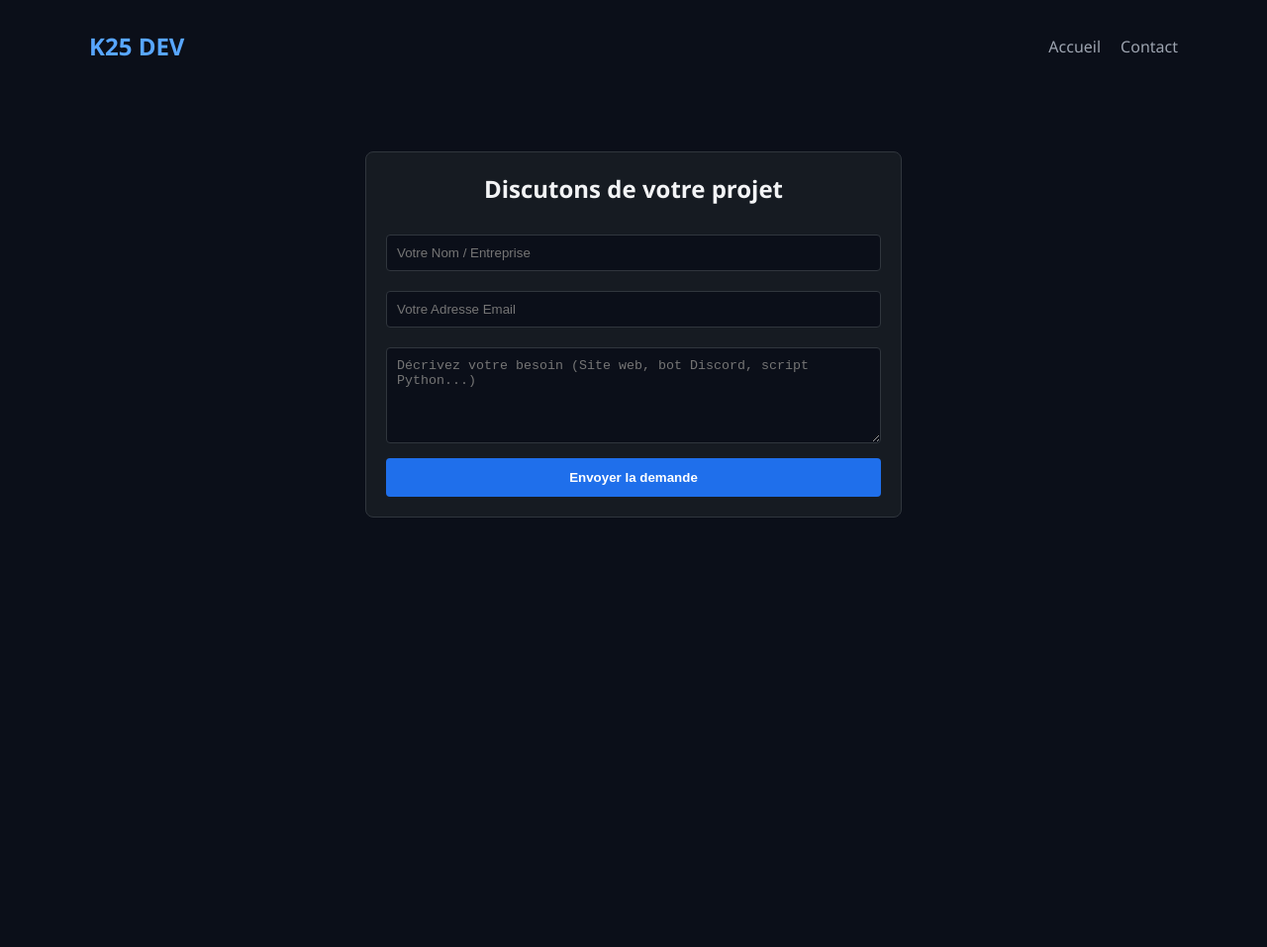
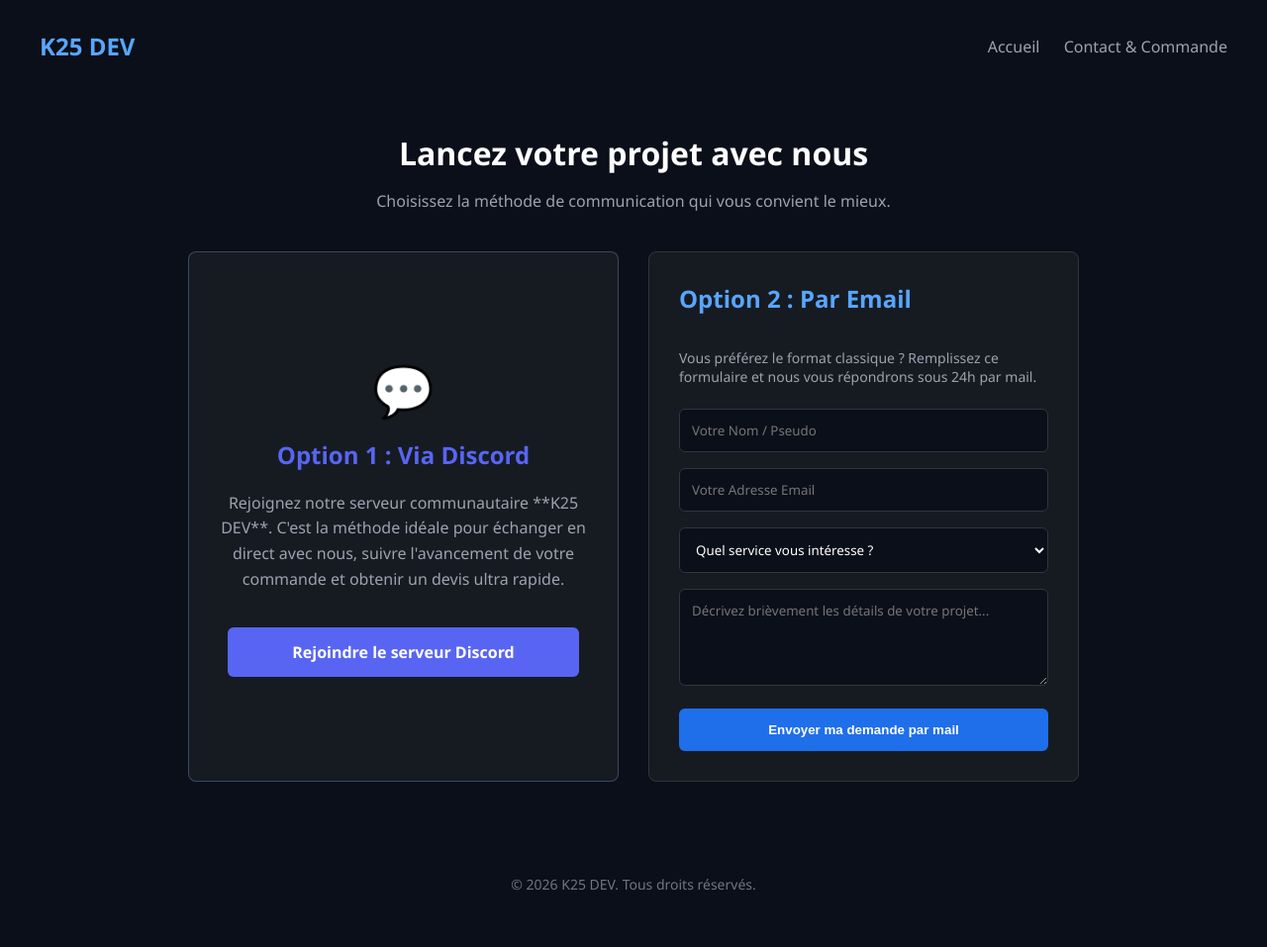
Before and after one commit to Ti-ti25/K25DEV, a website: page contact.html in a window 1280 px wide. Shown: the whole page at 99% size. Before the commit the page ends 800 px from the top, so only its background shows below. Drawn offline with Linux system fonts and the light colour scheme.

Commit message:
Add files via upload

```diff
--- a/contact.html
+++ b/contact.html
@@ -3,32 +3,99 @@
 <head>
     <meta charset="UTF-8">
     <meta name="viewport" content="width=device-width, initial-scale=1.0">
-    <title>Contact | K25 DEV</title>
+    <title>Discuter d'un projet | K25 DEV</title>
     <style>
-        body { background-color: #0b0f19; color: #f3f4f6; font-family: 'Segoe UI', sans-serif; margin: 0; }
-        header { max-width: 1100px; margin: 0 auto; padding: 30px 20px; display: flex; justify-content: space-between; align-items: center; }
-        .logo { font-size: 24px; font-weight: bold; color: #58a6ff; text-decoration: none;}
-        nav a { color: #9ca3af; text-decoration: none; margin-left: 20px; }
-        .container { max-width: 500px; margin: 60px auto; padding: 20px; background: #161b22; border: 1px solid #30363d; border-radius: 8px; }
-        h2 { text-align: center; margin-top: 0; }
-        input, textarea { width: 100%; padding: 10px; margin: 10px 0; background: #0b0f19; border: 1px solid #30363d; color: white; border-radius: 4px; box-sizing: border-box; }
-        button { width: 100%; padding: 12px; background: #1f6feb; border: none; color: white; font-weight: bold; border-radius: 4px; cursor: pointer; }
+        body { background-color: #0b0f19; color: #f3f4f6; font-family: 'Segoe UI', sans-serif; margin: 0; padding: 0; }
+        header { max-width: 1200px; margin: 0 auto; padding: 30px 20px; display: flex; justify-content: space-between; align-items: center; }
+        .logo { font-size: 24px; font-weight: bold; color: #58a6ff; text-decoration: none; }
+        nav a { color: #9ca3af; text-decoration: none; margin-left: 20px; font-weight: 500; }
+        nav a:hover { color: #58a6ff; }
+
+        .container { max-width: 900px; margin: 40px auto; padding: 0 20px; }
+        h1 { text-align: center; color: #ffffff; margin-bottom: 10px; font-size: 32px; }
+        .subtitle { text-align: center; color: #9ca3af; margin-bottom: 40px; font-size: 16px; }
+
+        /* Grille pour les deux choix de contact */
+        .contact-grid { display: flex; gap: 30px; }
+        .contact-box { flex: 1; background: #161b22; border: 1px solid #30363d; border-radius: 8px; padding: 30px; display: flex; flex-direction: column; justify-content: space-between; }
+
+        /* Style de l'option Discord */
+        .box-discord { border-color: rgba(114, 137, 218, 0.4); text-align: center; justify-content: center; align-items: center; }
+        .box-discord:hover { border-color: #5865f2; }
+        .discord-icon { font-size: 50px; margin-bottom: 15px; }
+        .box-discord h2 { color: #5865f2; margin-top: 0; }
+        .btn-discord { display: inline-block; background-color: #5865f2; color: white; padding: 14px 28px; border-radius: 6px; text-decoration: none; font-weight: bold; width: 80%; transition: background 0.2s; margin-top: 20px; }
+        .btn-discord:hover { background-color: #4752c4; }
+
+        /* Style de l'option Formulaire Mail */
+        .box-mail h2 { color: #58a6ff; margin-top: 0; }
+        input, textarea, select { width: 100%; padding: 12px; margin: 8px 0; background: #0b0f19; border: 1px solid #30363d; color: white; border-radius: 6px; box-sizing: border-box; font-family: inherit; }
+        input:focus, textarea:focus, select:focus { border-color: #58a6ff; outline: none; }
+        button { width: 100%; padding: 14px; background: #1f6feb; border: none; color: white; font-weight: bold; border-radius: 6px; cursor: pointer; transition: background 0.2s; margin-top: 10px; }
         button:hover { background: #388bfd; }
+
+        @media (max-width: 768px) {
+            .contact-grid { flex-direction: column; }
+        }
+        footer { text-align: center; padding: 40px; color: #6e7681; font-size: 14px; }
     </style>
 </head>
 <body>
+
     <header>
         <a href="/" class="logo">K25 DEV</a>
-        <nav><a href="/">Accueil</a><a href="/contact">Contact</a></nav>
+        <nav>
+            <a href="/">Accueil</a>
+            <a href="/contact">Contact & Commande</a>
+        </nav>
     </header>
+
     <div class="container">
-        <h2>Discutons de votre projet</h2>
-        <form action="#" method="POST">
-            <input type="text" placeholder="Votre Nom / Entreprise" required>
-            <input type="email" placeholder="Votre Adresse Email" required>
-            <textarea rows="5" placeholder="Décrivez votre besoin (Site web, bot Discord, script Python...)" required></textarea>
-            <button type="submit">Envoyer la demande</button>
-        </form>
+        <h1>Lancez votre projet avec nous</h1>
+        <p class="subtitle">Choisissez la méthode de communication qui vous convient le mieux.</p>
+
+        <div class="contact-grid">
+
+            <!-- Option Discord -->
+            <div class="contact-box box-discord">
+                <div>
+                    <div class="discord-icon">💬</div>
+                    <h2>Option 1 : Via Discord</h2>
+                    <p style="color: #9ca3af; line-height: 1.6;">Rejoignez notre serveur communautaire **K25 DEV**. C'est la méthode idéale pour échanger en direct avec nous, suivre l'avancement de votre commande et obtenir un devis ultra rapide.</p>
+                </div>
+                <!-- Remplace le # par votre vrai lien d'invitation Discord permanent -->
+                <a href="#" target="_blank" class="btn-discord">Rejoindre le serveur Discord</a>
+            </div>
+
+            <!-- Option Formulaire Mail -->
+            <div class="contact-box box-mail">
+                <h2>Option 2 : Par Email</h2>
+                <p style="color: #9ca3af; margin-bottom: 15px; font-size: 14px;">Vous préférez le format classique ? Remplissez ce formulaire et nous vous répondrons sous 24h par mail.</p>
+
+                <form action="#" method="POST">
+                    <input type="text" placeholder="Votre Nom / Pseudo" required>
+                    <input type="email" placeholder="Votre Adresse Email" required>
+
+                    <select required>
+                        <option value="" disabled selected>Quel service vous intéresse ?</option>
+                        <option value="data">Traitement & Organisation de données (Python)</option>
+                        <option value="scraping">Extraction de données Web (Scraping)</option>
+                        <option value="bug">Correction de bugs HTML & CSS</option>
+                        <option value="discord">Configuration de serveur Discord PRO</option>
+                        <option value="autre">Autre projet sur-mesure</option>
+                    </select>
+
+                    <textarea rows="4" placeholder="Décrivez brièvement les détails de votre projet..." required></textarea>
+                    <button type="submit">Envoyer ma demande par mail</button>
+                </form>
+            </div>
+
+        </div>
     </div>
+
+    <footer>
+        <p>&copy; 2026 K25 DEV. Tous droits réservés.</p>
+    </footer>
+
 </body>
 </html>
```
